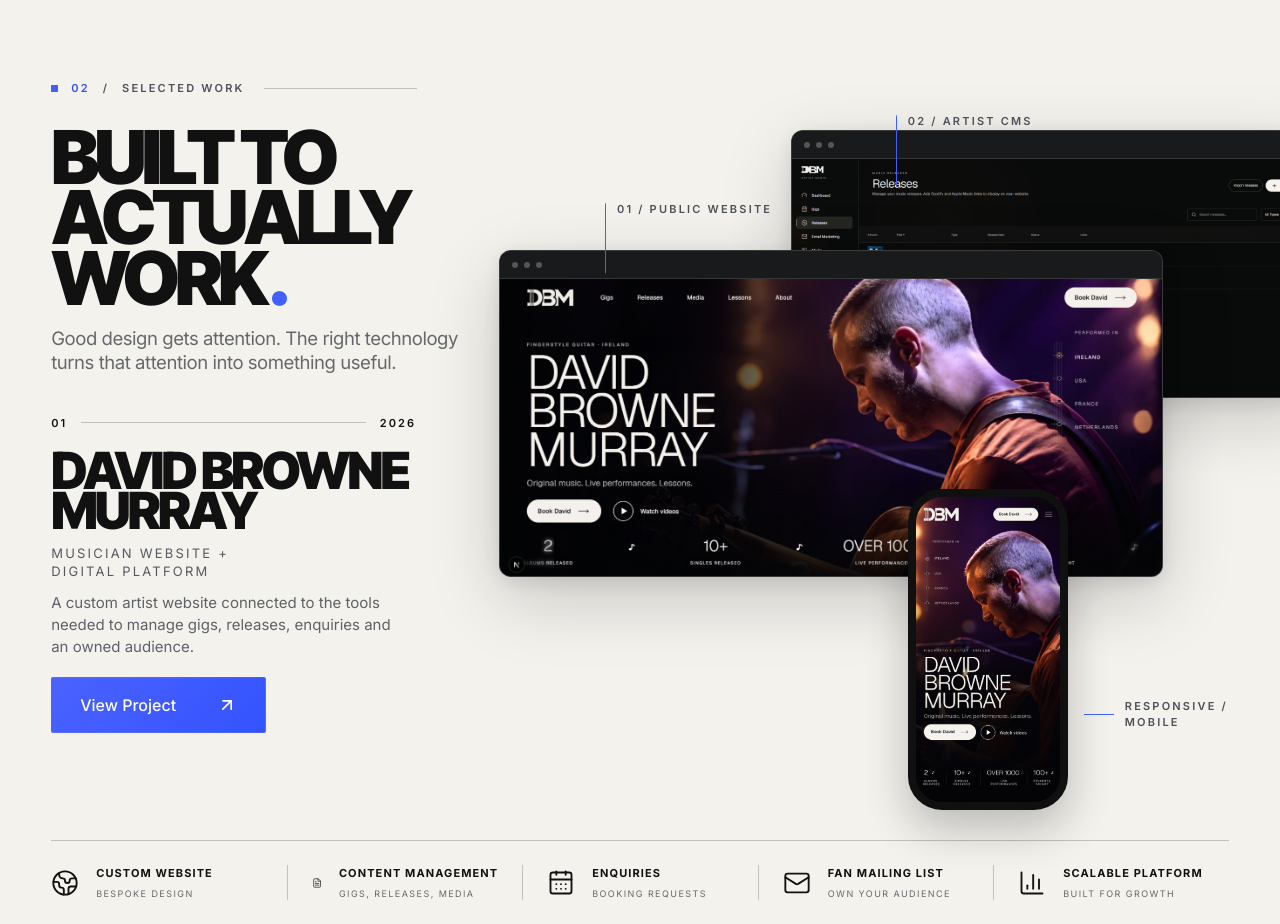
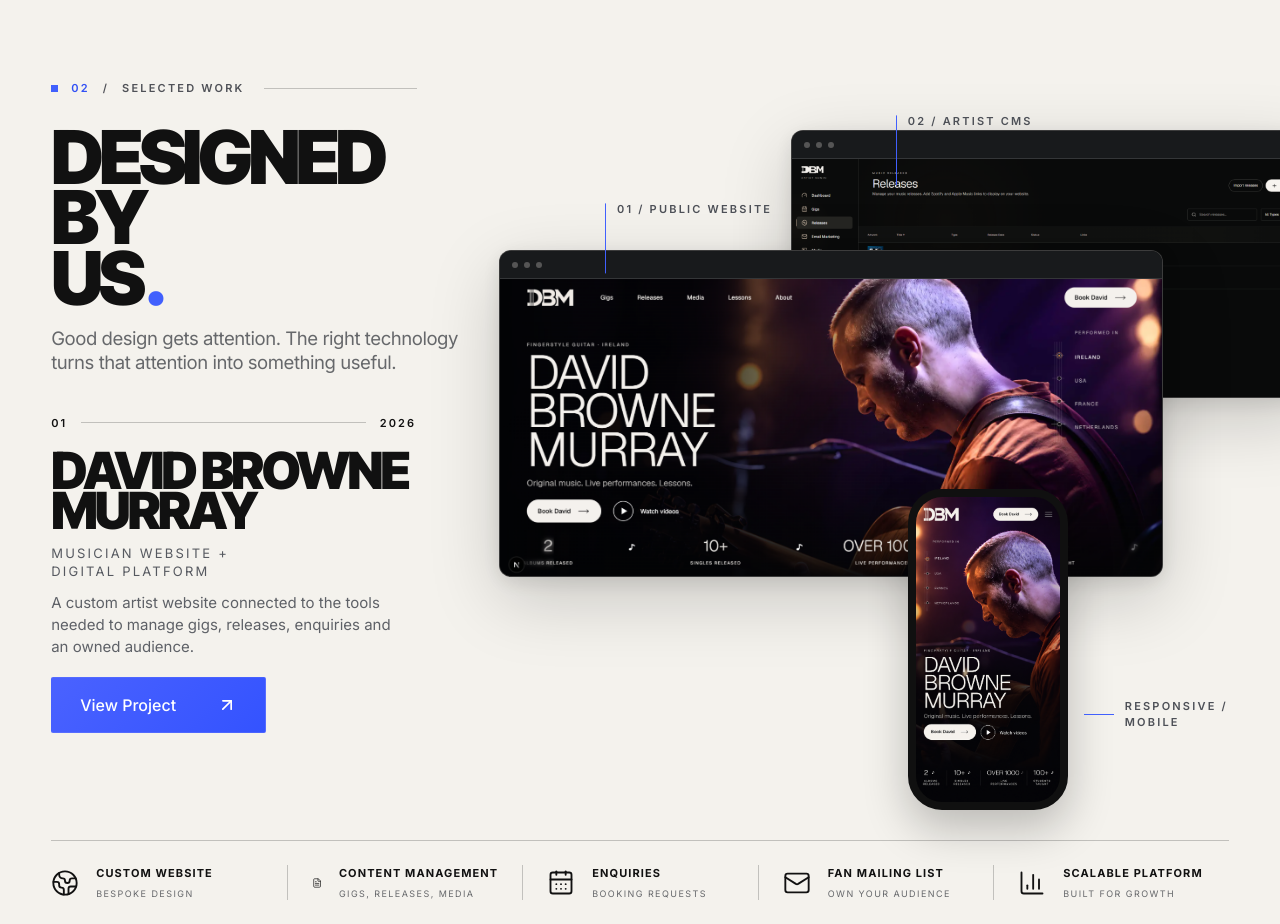
Before and after one commit to scottygfc67/bds-scott, a Next.js app: page / in a window 1280 px wide. Shown: the part 820-1744 px from the top of the page. Built offline with nearby package versions, Linux system fonts and the light colour scheme.

Commit message:
selected work heading fix

```diff
--- a/components/landing/LandingPage.tsx
+++ b/components/landing/LandingPage.tsx
@@ -198,7 +198,7 @@ function SelectedWorkSection() {
       <div className={styles.selectedInner}>
         <div className={styles.workCopy}>
           <Reveal><SectionLabel number="02">Selected Work</SectionLabel></Reveal>
-          <Reveal delay={0.04}><h2 className={styles.sectionTitle}>Built to<br />Actually<br />Work<BlueDot /></h2></Reveal>
+          <Reveal delay={0.04}><h2 className={styles.sectionTitle}>Designed<br />By<br />Us<BlueDot /></h2></Reveal>
           <Reveal delay={0.08}><p className={styles.sectionIntro}>Good design gets attention. The right technology turns that attention into something useful.</p></Reveal>
           <Reveal className={styles.projectCopy} delay={0.1}>
             <div className={styles.projectMeta}><span>01</span><i /><span>2026</span></div>
```
